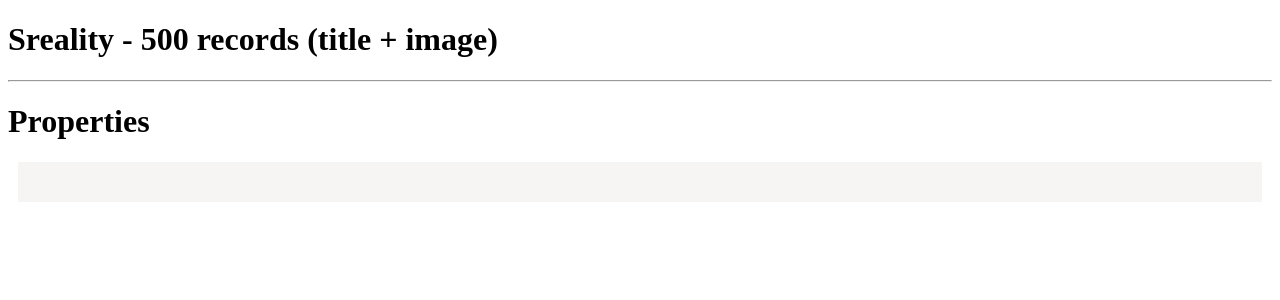
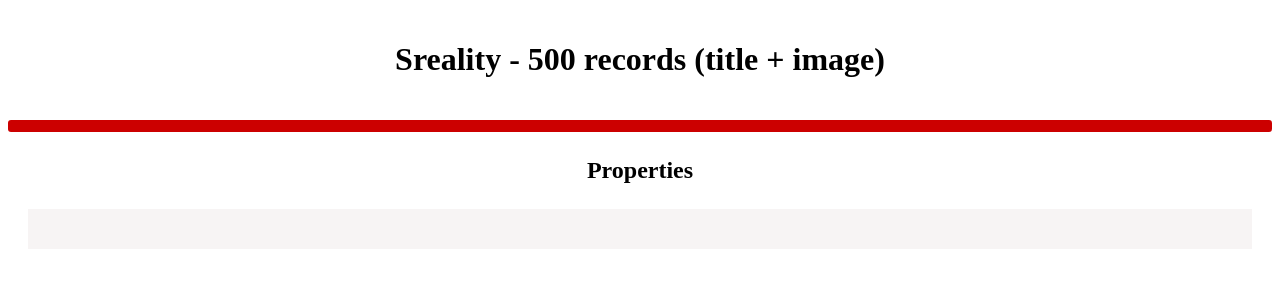
Before and after one commit to RehakFrantisek/scrapy-postgresql-docker, a Flask app: page / in a window 1280 px wide. Shown: the top 300 px of the page. Run offline with Flask 2, Linux system fonts and the light colour scheme; data that the repository does not hold is empty; some libraries are stand-ins or nearby versions.

Commit message:
HTML + CSS update (formatting) ID (numbering) added

```diff
--- a/templates/base.html
+++ b/templates/base.html
@@ -3,16 +3,32 @@
 <head>
     <meta charset="UTF-8">
     <title>{% block title %} {% endblock %}- Luxonis project</title>
+    <link rel="icon" href="https://www.sreality.cz/img/sreality-app-logo2.png">
     <style>
+        hr{
+            border: 6px solid #c00;
+            border-radius: 3px;
+            color: #c00;
+        }
+        .content{
+            margin: 20px;
+        }
+        h1 {
+            text-align: center;
+            padding: 20px;
+        }
+        h2{
+            text-align: center;
+            padding: 5px;
+        }
         .records {
             padding: 20px;
-            margin: 10px;
             background-color: #f7f4f4;
         }
         table {
           border-collapse: collapse;
           width: 100%;
-          border: 1px solid #ddd;
+          border: 1px solid #c00;
         }
         th, td {
           text-align: left;
--- a/templates/index.html
+++ b/templates/index.html
@@ -1,7 +1,7 @@
 {% extends 'base.html' %}
 
 {% block content %}
-    <h1>{% block title %} Properties {% endblock %}</h1>
+    <h2>{% block title %} Properties {% endblock %}</h2>
         <div class='records'>
             {% for record in data %}
             <table>
@@ -13,7 +13,7 @@
                 </td>
                 <td style="text-align:right">
                     <a href="{{ record[2] }}">
-                        <img alt="property_image" src="{{ record[2] }}" width=150" height="70">
+                        <img alt="property_image" src="{{ record[2] }}" width=185" height="90">
                     </a>
                 </td>
             </table>
```
